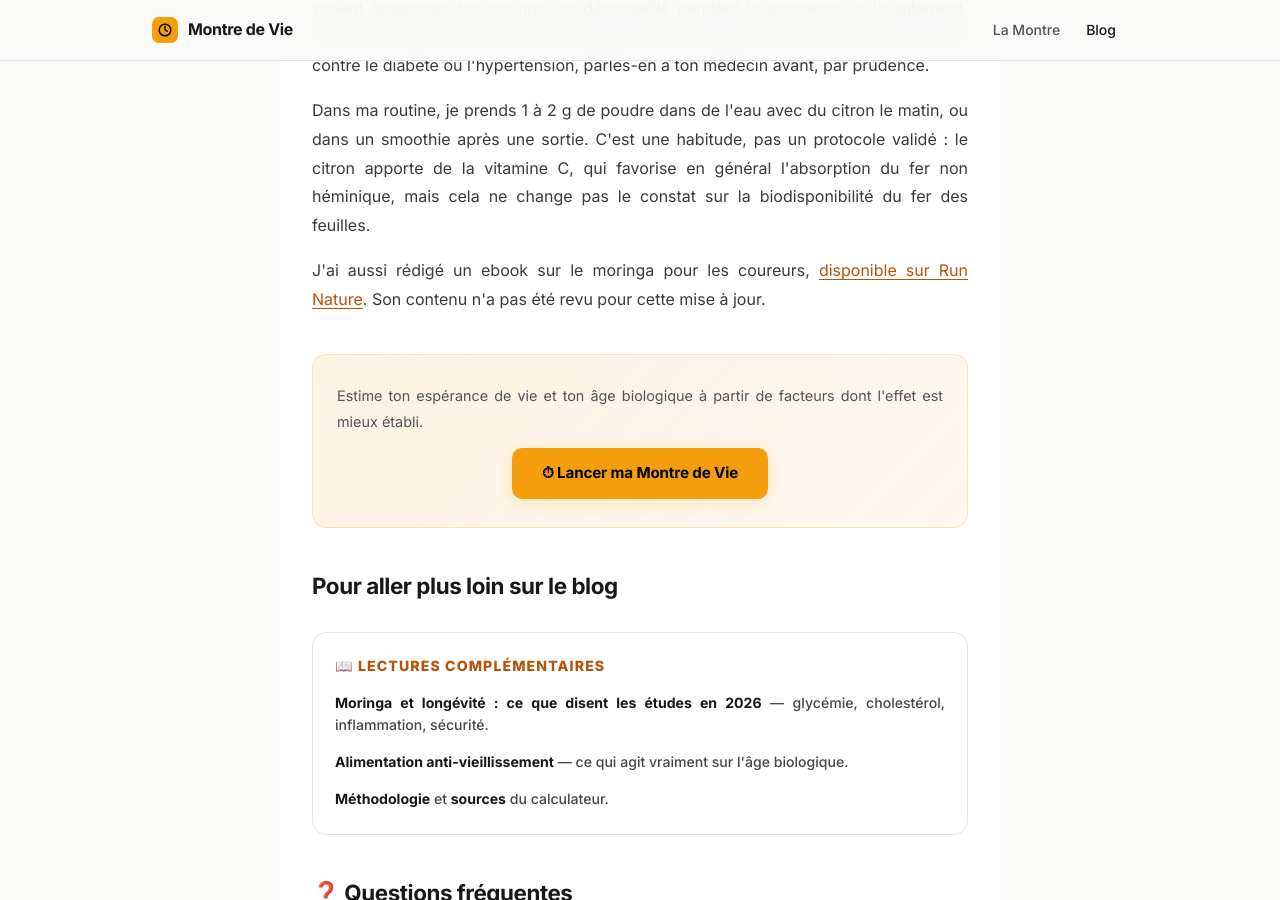
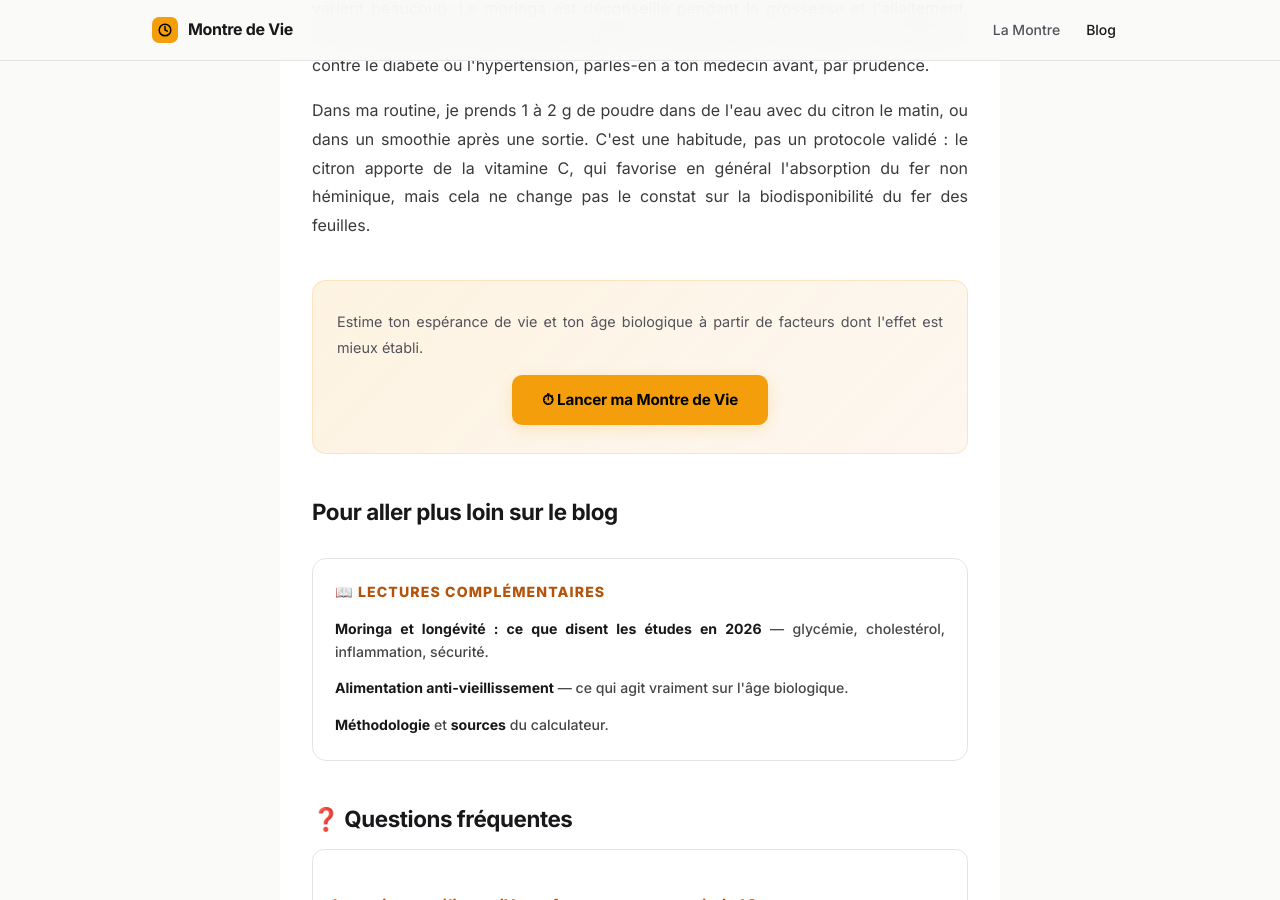
Before and after one commit to SebRunNature/memento-mori, a Jekyll site: the page built from _posts/2026-05-08-moringa-coureurs-trail-superaliment.md, in a window 1280 px wide and 900 px high, scrolled down 2077 px. Built offline with Jekyll 4.4.1, drawn with Linux system fonts in a browser that asks for light colours.

Commit message:
Moringa pour les coureurs : retire la mention de l'ebook
Co-Authored-By: Claude Sonnet 5.5 <noreply@anthropic.com>
Claude-Session: https://claude.ai/code/session_01CwhknXf2CiLqDihVyfTai6

```diff
--- a/_posts/2026-05-08-moringa-coureurs-trail-superaliment.md
+++ b/_posts/2026-05-08-moringa-coureurs-trail-superaliment.md
@@ -85,10 +85,6 @@ retenir: "Un seul petit essai pilote suggère un effet du moringa sur des tests
 
   <p>
     Dans ma routine, je prends 1 à 2 g de poudre dans de l'eau avec du citron le matin, ou dans un smoothie après une sortie. C'est une habitude, pas un protocole validé : le citron apporte de la vitamine C, qui favorise en général l'absorption du fer non héminique, mais cela ne change pas le constat sur la biodisponibilité du fer des feuilles.
-  </p>
-
-  <p>
-    J'ai aussi rédigé un ebook sur le moringa pour les coureurs, <a href="https://run-nature.com/le-carburant-naturel-du-traileur-le-pouvoir-du-moringa/" target="_blank" rel="noopener">disponible sur Run Nature</a>. Son contenu n'a pas été revu pour cette mise à jour.
   </p>
 
   <div class="cta-montre">
```
